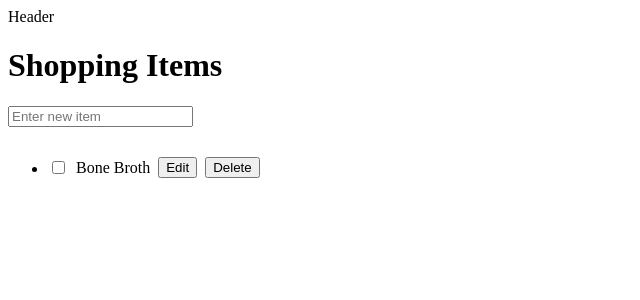
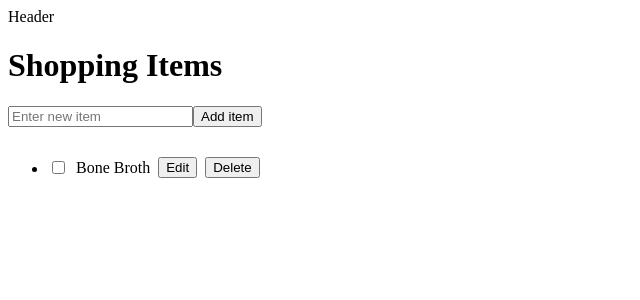
Before and after one commit to Cole-Rossman/week15-shoppinglist-advreact-scratch, a React app: page / in a window 1280 px wide. Shown: the top 300 px of the page, without its empty margins (0-640 px from the left). Built offline with nearby package versions, Linux system fonts and the light colour scheme.

Commit message:
button added to form for adding items, test partially complete

```diff
--- a/src/views/Home/ShoppingList.jsx
+++ b/src/views/Home/ShoppingList.jsx
@@ -15,7 +15,7 @@ export default function ShoppingList() {
   return (
     <>
     <h1>Shopping Items</h1>
-    <form onSubmit={handleSubmit}>
+    <form>
       <input
       type="text"
       name="newItem"
@@ -23,6 +23,9 @@ export default function ShoppingList() {
       value={newItem}
       onChange={(event) => setNewItem(event.target.value)}
       />
+      <button onClick={handleSubmit}>
+        Add item
+      </button>
     </form>
     <ul>
       {items.map((item) => {
```
Also changed, not shown: 1 other file (tests, documents, lock files or other folders).
